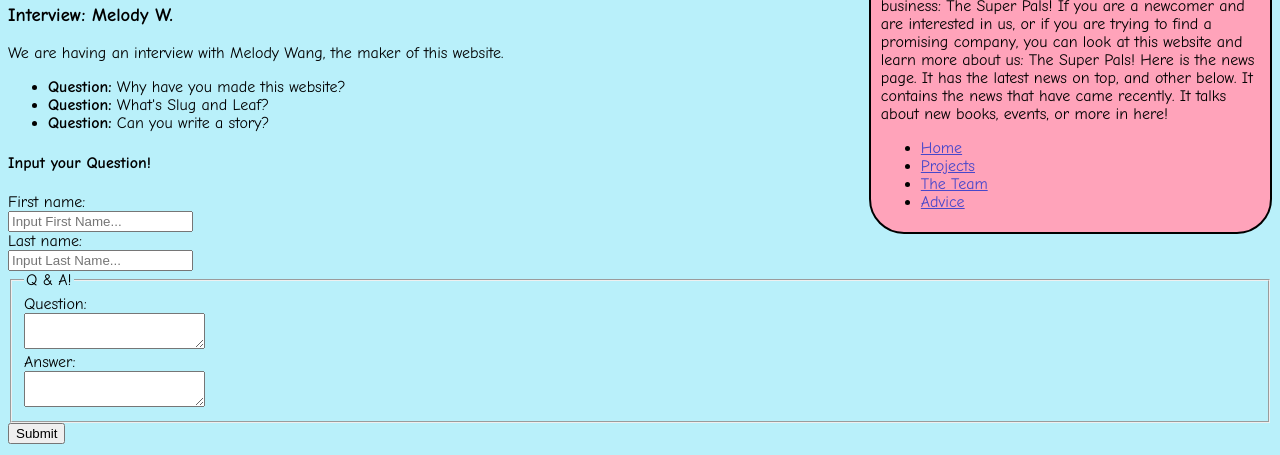
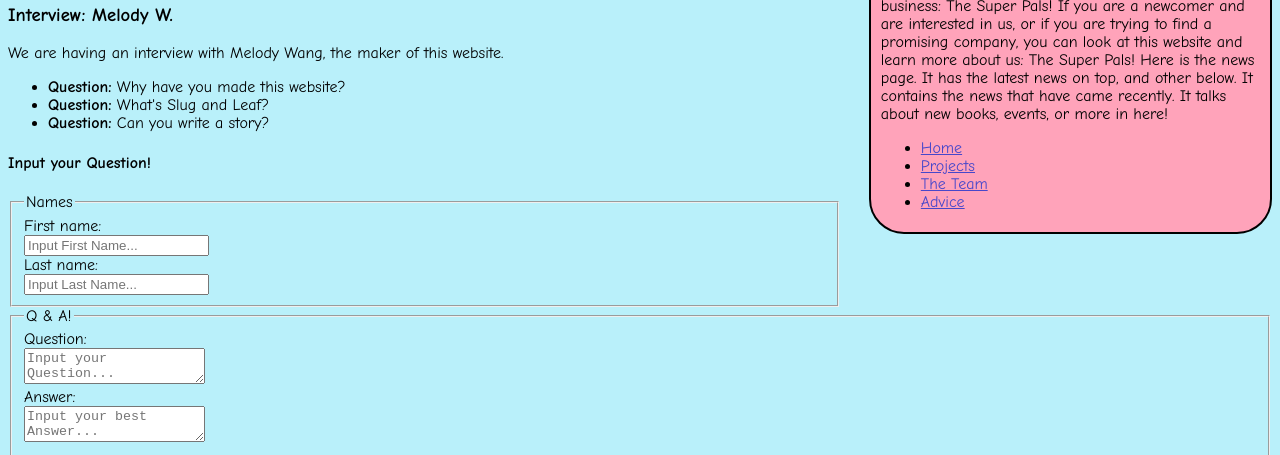
Before and after one commit to kate115/TheSuperPals, a plain HTML site: page pages/news.html in a window 1280 px wide. Shown: the part 199-654 px from the top of the page. Drawn offline with Linux system fonts and the light colour scheme.

Commit message:
interview more!

```diff
--- a/JavaScript/interview.js
+++ b/JavaScript/interview.js
@@ -3,6 +3,8 @@ const QAndA = [
     {question: "What's Slug and Leaf?", answer: "It's a story we're working on that's about a Slug and Leaf!"},
     {question: "Can you write a story?", answer: "Yeah, because I'm working on Slug and Leaf!"}
 ]
+
+var form = document.getElementById("QAndAForm")
 
 var interviewDiv = document.getElementById("interview");
 interviewDiv.innerHTML = '';
--- a/pages/news.html
+++ b/pages/news.html
@@ -55,19 +55,22 @@
 
     <h4>Input your Question!</h4>
 
-    <form>
-      <label for="fname">First name:</label><br />
-      <input type="text" id="fname" name="fname" placeholder="Input First Name..."><br />
-      <label for="lname">Last name:</label><br />
-      <input type="text" id="lname" name="lname" placeholder="Input Last Name..."><br />
+    <form id="QAndAForm">
+      <fieldset>
+        <legend>Names</legend>
+        <label for="fname">First name:</label><br />
+        <input type="text" id="fname" name="fname" placeholder="Input First Name..."><br />
+        <label for="lname">Last name:</label><br />
+        <input type="text" id="lname" name="lname" placeholder="Input Last Name..."><br />
+      </fieldset>
       <fieldset>
         <legend>Q & A!</legend>
         <label for="question">Question:</label><br />
-        <textarea id="question" name="question"></textarea><br />
+        <textarea id="question" name="question" placeholder="Input your Question..."></textarea><br />
         <label for="answer">Answer:</label><br />
-        <textarea id="answer" name="answer"></textarea><br />
+        <textarea id="answer" name="answer" placeholder="Input your best Answer..."></textarea><br />
       </fieldset>
-      <input type="submit" value="Submit">
+      <input type="submit" value="Submit" id="submit">
     </form>
 
     <h1 class="footer">Thanks for looking at our website.</h1>
```
